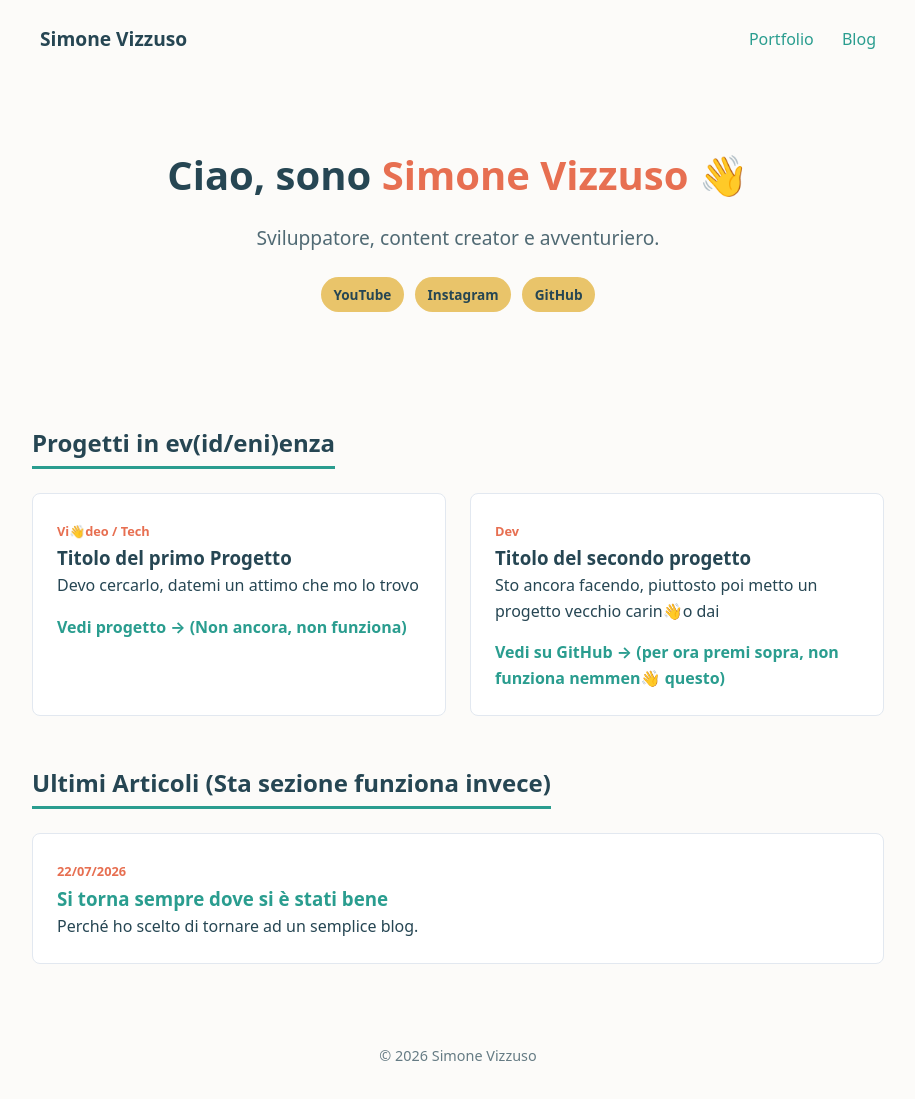
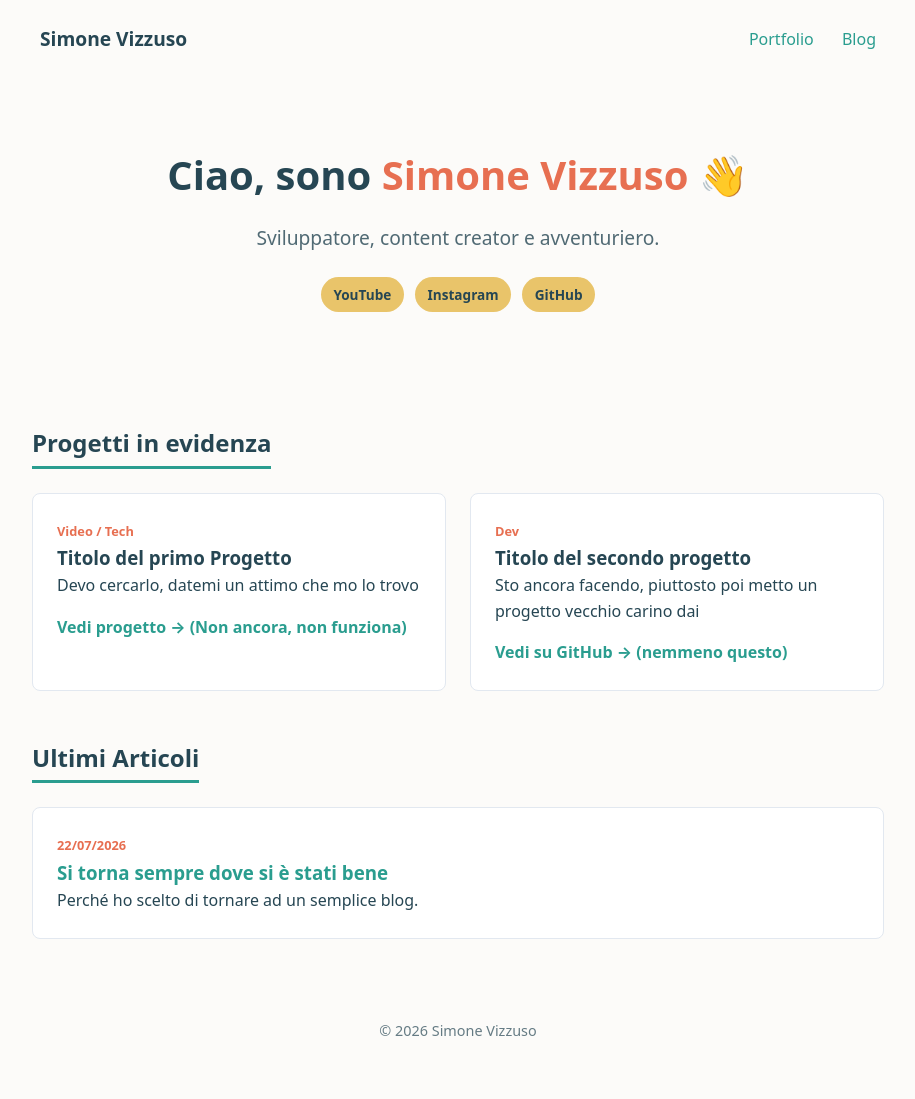
Before and after one commit to SimoneVizzuso/website, a Jekyll site: the page built from index.html, in a window 1280 px wide. Shown: the whole page, without its empty margins (182-1097 px from the left). Built offline with Jekyll 4.4.1, drawn with Linux system fonts in a browser that asks for light colours; after the commit the page ends 1074 px from its top, so only the background shows below that.

Commit message:
[edit] clean stupidity on index

```diff
--- a/index.html
+++ b/index.html
@@ -17,10 +17,10 @@ title: Home
 
 <!-- Portfolio Section -->
 <section id="portfolio" class="container">
-  <h2>Progetti in ev(id/eni)enza</h2>
+  <h2>Progetti in evidenza</h2>
   <div class="grid">
     <article class="card">
-      <span class="tag">Vi👋deo / Tech</span>
+      <span class="tag">Video / Tech</span>
       <h3>Titolo del primo Progetto</h3>
       <p>Devo cercarlo, datemi un attimo che mo lo trovo</p>
       <a href="#" class="btn">Vedi progetto &rarr; (Non ancora, non funziona)</a>
@@ -29,15 +29,15 @@ title: Home
     <article class="card">
       <span class="tag">Dev</span>
       <h3>Titolo del secondo progetto</h3>
-      <p>Sto ancora facendo, piuttosto poi metto un progetto vecchio carin👋o dai</p>
-      <a href="#" class="btn">Vedi su GitHub &rarr; (per ora premi sopra, non funziona nemmen👋 questo)</a>
+      <p>Sto ancora facendo, piuttosto poi metto un progetto vecchio carino dai</p>
+      <a href="#" class="btn">Vedi su GitHub &rarr; (nemmeno questo)</a>
     </article>
   </div>
 </section>
 
 <!-- Blog Section -->
 <section id="blog" class="container">
-  <h2>Ultimi Articoli (Sta sezione funziona invece)</h2>
+  <h2>Ultimi Articoli </h2>
   <div class="grid">
     {% for post in site.posts limit:3 %}
       <article class="card card-blog">
```
